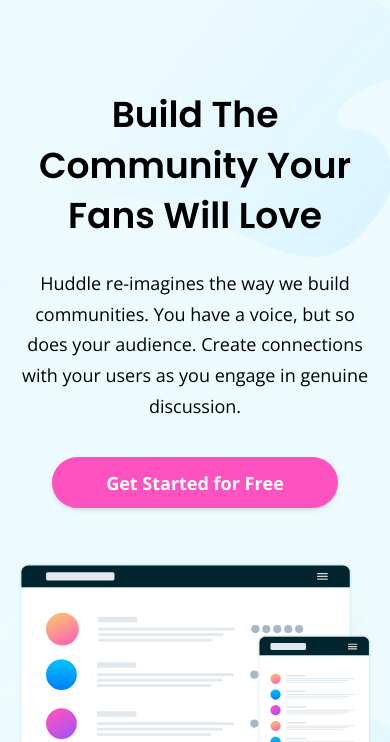
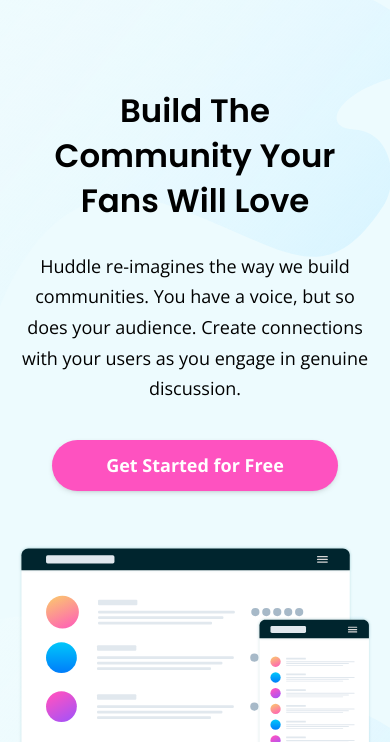
Before and after one commit to elmerdotdev/hubble-landing-page, a website: page index.html in a window 390 px wide. Shown: the part 102-844 px from the top of the page. Drawn offline with nearby package versions, Linux system fonts and the light colour scheme.

Commit message:
Responsiveness update

```diff
--- a/assets/scss/app.scss
+++ b/assets/scss/app.scss
@@ -123,6 +123,9 @@
           width: 100%;
           max-width: 440px;
           text-align: center;
+        }
+        @media screen and (max-width: 480px) {
+          font-size: 1.8rem;
         }
       }
       p {
```
Also changed, not shown: assets/css/app.css.
